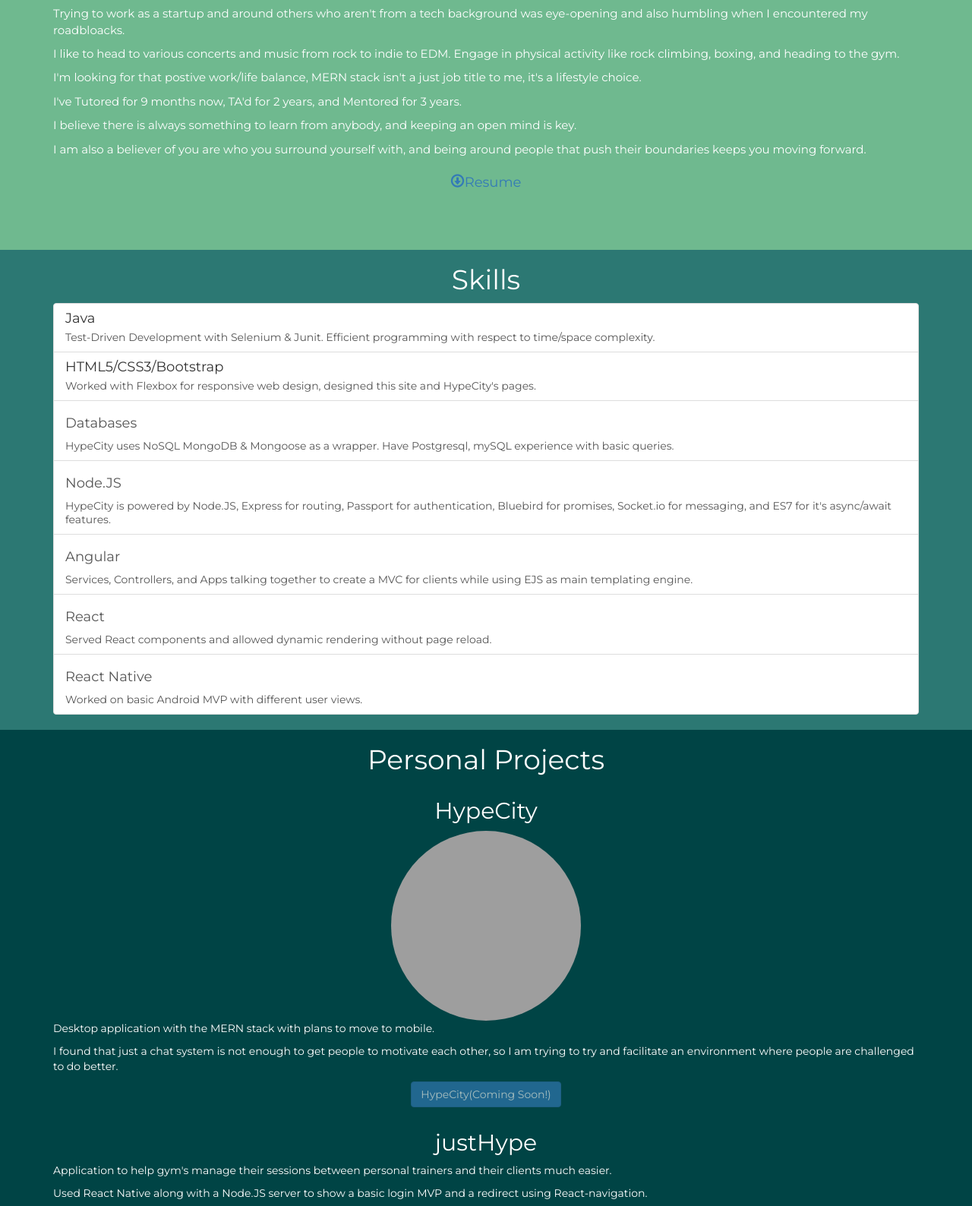
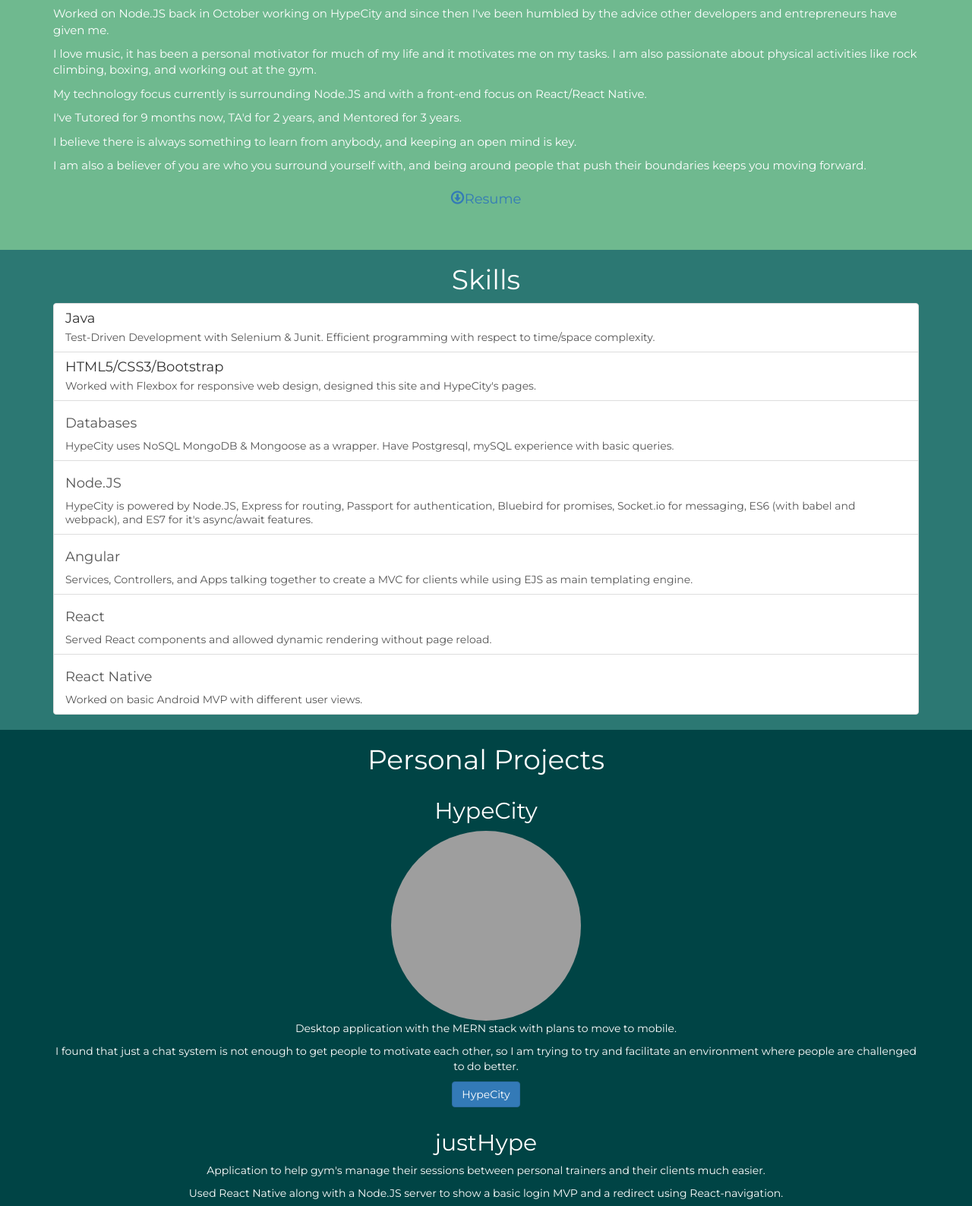
Before and after one commit to EmilK15/EmilK15.github.io, a plain HTML site: page index.html in a window 1280 px wide. Shown: the part 692-2280 px from the top of the page at 76% size. Drawn offline with nearby package versions, Linux system fonts and the light colour scheme; grey boxes are pictures that could not be loaded.

Commit message:
added new resume, updated bio, added hypecity link and centered info for both HypeCity and justHype

```diff
--- a/index.html
+++ b/index.html
@@ -69,9 +69,9 @@
 						    <p>Recent graduate from Computer Science Student at University of Windsor.</p>
 						    <p>Worked for 16 Months at IBM in Websphere BPM and Bluemix focusing on JUnit and Selenium testing.</p>
 						    <p>Worked as a Founder through the EPICentre at the University for 3 months and got a chance to experiment with React and React Native.</p>
-						    <p>Trying to work as a startup and around others who aren't from a tech background was eye-opening and also humbling when I encountered my roadbloacks.</p>
-						    <p>I like to head to various concerts and music from rock to indie to EDM. Engage in physical activity like rock climbing, boxing, and heading to the gym.</p>
-						    <p>I'm looking for that postive work/life balance, MERN stack isn't a just job title to me, it's a lifestyle choice.</p>
+						    <p>Worked on Node.JS back in October working on HypeCity and since then I've been humbled by the advice other developers and entrepreneurs have given me.</p>
+						    <p>I love music, it has been a personal motivator for much of my life and it motivates me on my tasks. I am also passionate about physical activities like rock climbing, boxing, and working out at the gym.</p>
+						    <p>My technology focus currently is surrounding Node.JS and with a front-end focus on React/React Native.</p>
 						    <p>I've Tutored for 9 months now, TA'd for 2 years, and Mentored for 3 years.</p>
 						    <p>I believe there is always something to learn from anybody, and keeping an open mind is key.</p>
 						    <p>I am also a believer of you are who you surround yourself with, and being around people that push their boundaries keeps you moving forward.</p>
@@ -107,7 +107,7 @@
 					</a>
 					<a class="list-group-item">
 						<h4 class="list-group-item-head">Node.JS</h4>
-						<p class="list-group-item-text">HypeCity is powered by Node.JS, Express for routing, Passport for authentication, Bluebird for promises, Socket.io for messaging, and ES7 for it's async/await features.</p>
+						<p class="list-group-item-text">HypeCity is powered by Node.JS, Express for routing, Passport for authentication, Bluebird for promises, Socket.io for messaging, ES6 (with babel and webpack), and ES7 for it's async/await features.</p>
 					</a>
 					<a class="list-group-item">
 						<h4 class="list-group-item-head">Angular</h4>
@@ -138,10 +138,12 @@
 						<img src="public/img/hype.jpeg" class="img-circle" alt="Not available" width="250" height="250">
 					</div>
 				</div>
-				<p>Desktop application with the MERN stack with plans to move to mobile.</p>
-				<p>I found that just a chat system is not enough to get people to motivate each other, so I am trying to try and facilitate an environment where people are challenged to do better.</p>
+				<div class="hypeCity-info" style="text-align: center;">
+					<p>Desktop application with the MERN stack with plans to move to mobile.</p>
+					<p>I found that just a chat system is not enough to get people to motivate each other, so I am trying to try and facilitate an environment where people are challenged to do better.</p>
+				</div>
 				<div class="HypeCity">
-					<button type="button" class="btn btn-primary disabled">HypeCity(Coming Soon!)</button>
+					<a class="btn btn-primary" href="https://hypecity.herokuapp.com/">HypeCity</a>
 				</div>
 			</div>
 			<div class="container">
@@ -150,8 +152,10 @@
 						<h2>justHype</h2>
 					</div>
 				</div>
-				<p>Application to help gym's manage their sessions between personal trainers and their clients much easier.</p>
-				<p>Used React Native along with a Node.JS server to show a basic login MVP and a redirect using React-navigation.</p>
+				<div class="justHype-info" style="text-align: center;">
+					<p>Application to help gym's manage their sessions between personal trainers and their clients much easier.</p>
+					<p>Used React Native along with a Node.JS server to show a basic login MVP and a redirect using React-navigation.</p>
+				</div>
 			</div>
 		</section>
 
```
Also changed, not shown: 1 other file.
